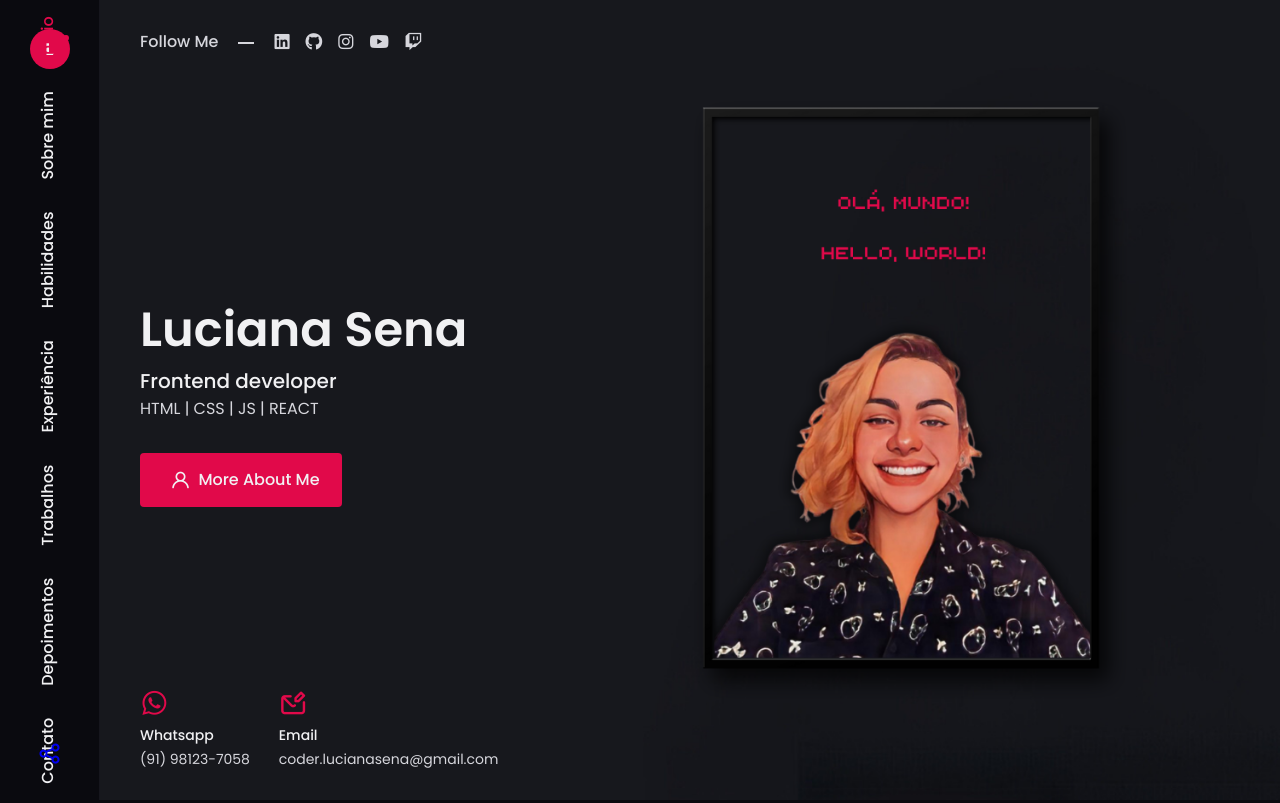
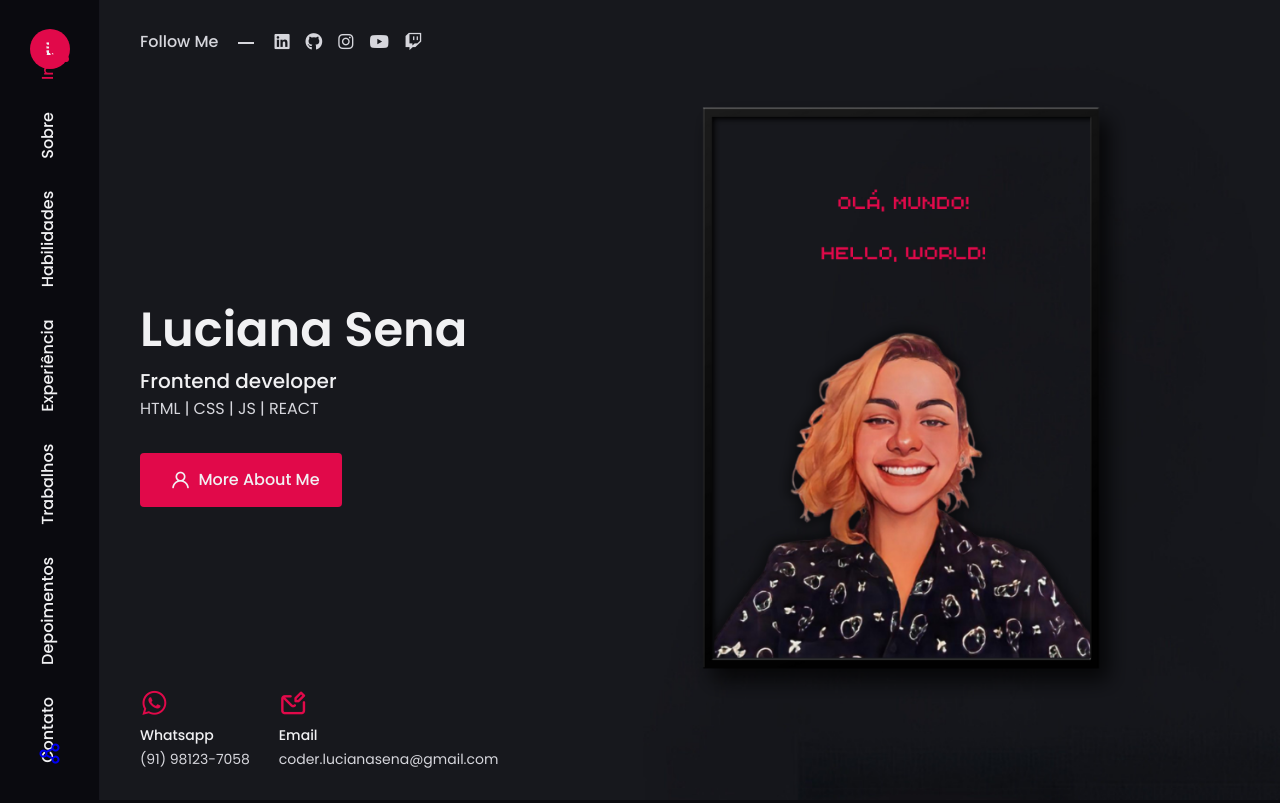
Before and after one commit to coderlucianasena/portfolio-sena, a plain HTML site: page index.html in a window 1280 px wide. Shown: the top 803 px of the page. Drawn offline with nearby package versions, Linux system fonts and the light colour scheme; some packages are replaced by stand-ins of ours.

Commit message:
Correção no sobre

```diff
--- a/index.html
+++ b/index.html
@@ -59,7 +59,7 @@
                             <a href="#home" class="nav__link active-link" data-lang="home">Início</a>
                         </li>
                         <li class="nav__item">
-                            <a href="#about" class="nav__link" data-lang="about">Sobre mim</a>
+                            <a href="#about" class="nav__link" data-lang="about">Sobre</a>
                         </li>
                         <li class="nav__item">
                             <a href="#skills" class="nav__link" data-lang="skills">Habilidades</a>
```
